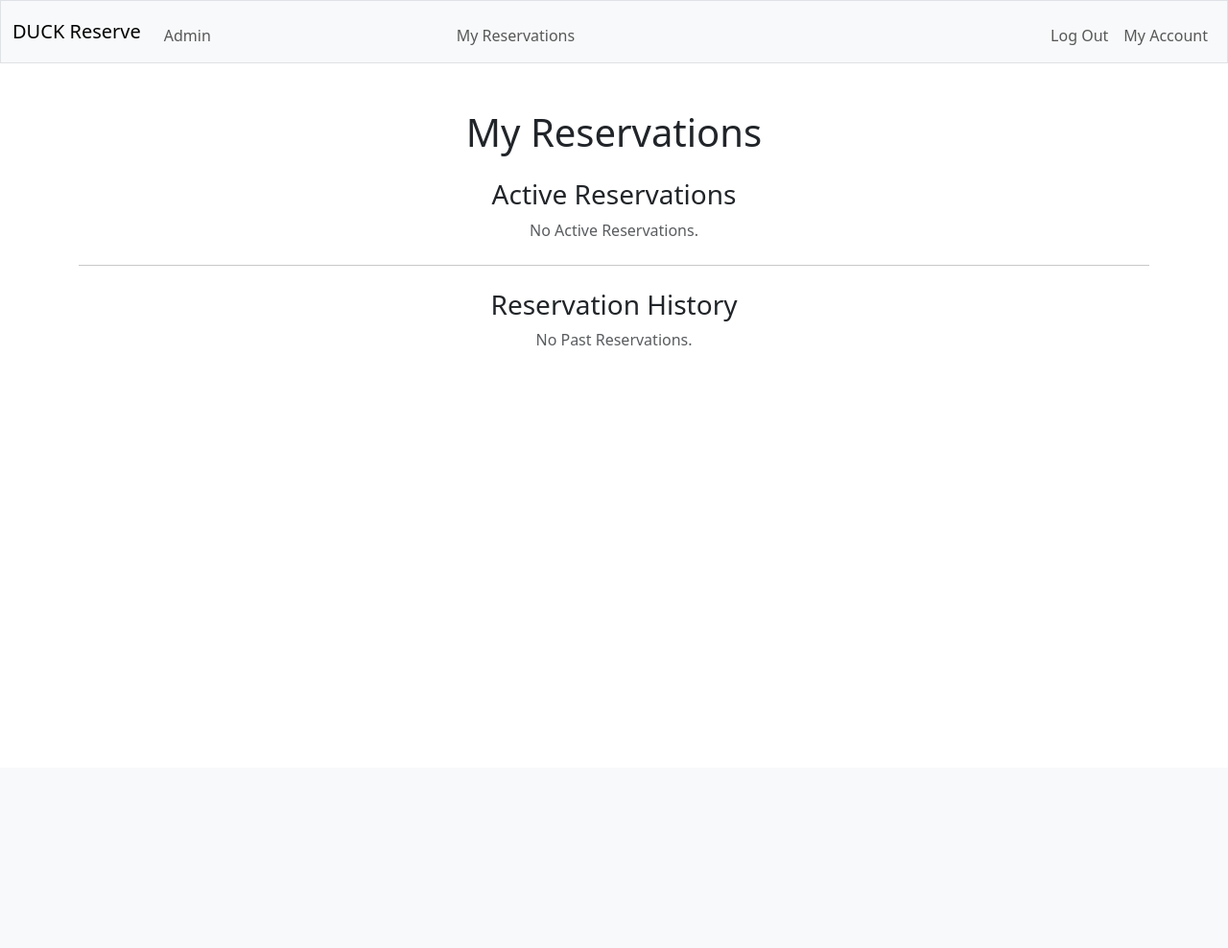
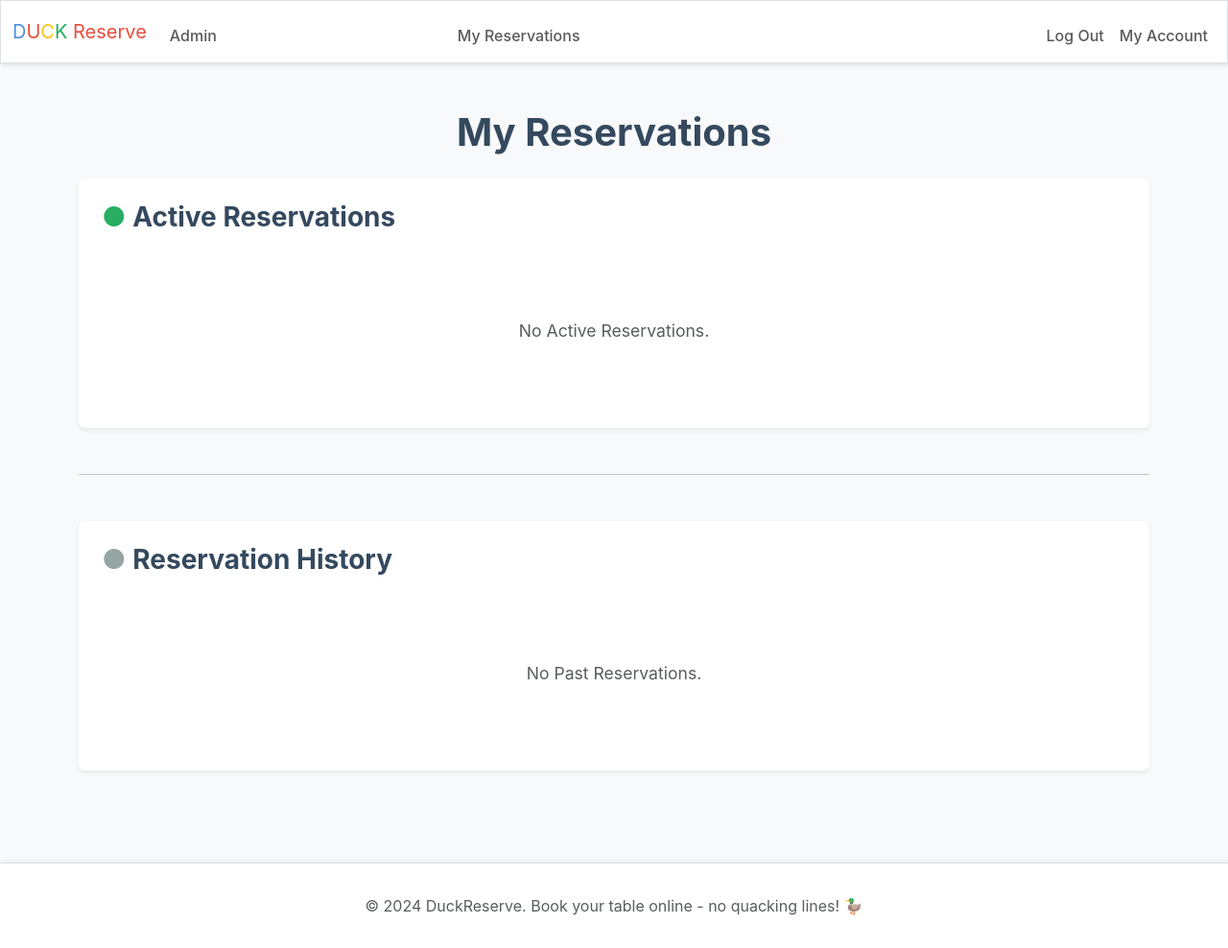
Before and after one commit to MrA228/duckreserve1, a Flask app: page /myreservations in a window 1280 px wide. Shown: the whole page at 96% size. Before the commit the page ends 360 px from the top, so only its background shows below. Run offline with Flask 3, Linux system fonts and the light colour scheme; the visitor is signed in with stand-in values (Sample User, id 1); some libraries are stand-ins or nearby versions.

Commit message:
Enhance UI and improve user experience across templates (test)
- Added Bootstrap Icons and custom styles to layout.
- Updated login and registration forms with improved accessibility and styling.
- Enhanced account management page with better layout and information display.
- Improved reservation and table detail pages with clearer visuals and user prompts.
- Refined index and admin dashboard for better navigation and usability.

```diff
--- /dev/null
+++ b/static/styles.css
@@ -0,0 +1,365 @@
+/* Custom Styles for DuckReserve */
+
+/* Color Scheme - Based on Duck Theme */
+:root {
+    --duck-blue: #4A90E2;
+    --duck-red: #E74C3C;
+    --duck-yellow: #F1C40F;
+    --duck-green: #27AE60;
+    --primary-color: var(--duck-blue);
+    --secondary-color: #34495E;
+    --success-color: var(--duck-green);
+    --danger-color: var(--duck-red);
+    --warning-color: var(--duck-yellow);
+    --light-bg: #F8F9FA;
+    --card-shadow: 0 2px 8px rgba(0, 0, 0, 0.1);
+    --card-shadow-hover: 0 4px 16px rgba(0, 0, 0, 0.15);
+    --transition: all 0.3s ease;
+}
+
+/* Typography */
+body {
+    font-family: -apple-system, BlinkMacSystemFont, 'Segoe UI', Roboto, 'Helvetica Neue', Arial, sans-serif;
+    background-color: var(--light-bg);
+    min-height: 100vh;
+    display: flex;
+    flex-direction: column;
+}
+
+/* Navbar Brand Colors */
+.navbar-brand .blue { color: var(--duck-blue); }
+.navbar-brand .red { color: var(--duck-red); }
+.navbar-brand .yellow { color: var(--duck-yellow); }
+.navbar-brand .green { color: var(--duck-green); }
+
+.navbar {
+    box-shadow: 0 2px 4px rgba(0, 0, 0, 0.1);
+    background-color: white !important;
+}
+
+.nav-link {
+    transition: var(--transition);
+    font-weight: 500;
+}
+
+.nav-link:hover {
+    color: var(--primary-color) !important;
+    transform: translateY(-1px);
+}
+
+/* Main Content */
+main {
+    flex: 1;
+}
+
+/* Cards */
+.card, .room-card, .table-card, .slot-card {
+    transition: var(--transition);
+    border: none;
+    box-shadow: var(--card-shadow);
+}
+
+.card:hover, .room-card:hover, .table-card:hover {
+    box-shadow: var(--card-shadow-hover);
+    transform: translateY(-2px);
+}
+
+/* Room Cards */
+.room-card {
+    min-width: 150px;
+    font-size: 1.2rem;
+    padding: 1.5rem;
+    margin: 0.5rem;
+    border-radius: 12px;
+    text-decoration: none;
+    display: inline-block;
+    background: linear-gradient(135deg, #667eea 0%, #764ba2 100%);
+    color: white;
+    font-weight: 600;
+}
+
+.room-card:hover {
+    color: white;
+    transform: translateY(-3px) scale(1.02);
+}
+
+/* Table Cards */
+.table-card {
+    min-height: 120px;
+    border-radius: 12px;
+    background: white;
+    cursor: pointer;
+    transition: var(--transition);
+}
+
+.table-card:hover {
+    background: linear-gradient(135deg, #f5f7fa 0%, #c3cfe2 100%);
+    border-color: var(--primary-color);
+}
+
+/* Time Slot Cards */
+.slot-card {
+    border-radius: 12px;
+    padding: 1.5rem;
+    transition: var(--transition);
+    min-height: 120px;
+    display: flex;
+    flex-direction: column;
+    justify-content: center;
+    align-items: center;
+}
+
+.slot-card.available {
+    background: linear-gradient(135deg, #84fab0 0%, #8fd3f4 100%);
+    color: #2c3e50;
+}
+
+.slot-card.taken {
+    background: linear-gradient(135deg, #fa709a 0%, #fee140 100%);
+    color: white;
+}
+
+.slot-card:hover {
+    transform: translateY(-3px) scale(1.05);
+}
+
+/* Forms */
+.form-container {
+    max-width: 400px;
+    margin: 0 auto;
+    background: white;
+    padding: 2rem;
+    border-radius: 16px;
+    box-shadow: var(--card-shadow);
+}
+
+.form-control {
+    border-radius: 8px;
+    border: 2px solid #e0e0e0;
+    padding: 0.75rem 1rem;
+    transition: var(--transition);
+}
+
+.form-control:focus {
+    border-color: var(--primary-color);
+    box-shadow: 0 0 0 0.2rem rgba(74, 144, 226, 0.25);
+}
+
+.form-label {
+    font-weight: 600;
+    color: var(--secondary-color);
+    margin-bottom: 0.5rem;
+}
+
+/* Buttons */
+.btn {
+    border-radius: 8px;
+    padding: 0.75rem 1.5rem;
+    font-weight: 600;
+    transition: var(--transition);
+    border: none;
+}
+
+.btn-primary {
+    background: linear-gradient(135deg, var(--duck-blue) 0%, #5BA3F5 100%);
+    box-shadow: 0 4px 6px rgba(74, 144, 226, 0.3);
+}
+
+.btn-primary:hover {
+    transform: translateY(-2px);
+    box-shadow: 0 6px 12px rgba(74, 144, 226, 0.4);
+}
+
+.btn-danger {
+    background: linear-gradient(135deg, var(--duck-red) 0%, #EC7063 100%);
+    box-shadow: 0 4px 6px rgba(231, 76, 60, 0.3);
+}
+
+.btn-danger:hover {
+    transform: translateY(-2px);
+    box-shadow: 0 6px 12px rgba(231, 76, 60, 0.4);
+}
+
+.btn-warning {
+    background: linear-gradient(135deg, var(--duck-yellow) 0%, #F7DC6F 100%);
+    box-shadow: 0 4px 6px rgba(241, 196, 15, 0.3);
+    color: #2c3e50;
+}
+
+.btn-warning:hover {
+    transform: translateY(-2px);
+    box-shadow: 0 6px 12px rgba(241, 196, 15, 0.4);
+    color: #2c3e50;
+}
+
+.btn-outline-primary {
+    border: 2px solid var(--primary-color);
+    color: var(--primary-color);
+}
+
+.btn-outline-primary:hover {
+    background: var(--primary-color);
+    color: white;
+    transform: translateY(-2px);
+}
+
+/* Alerts */
+.alert {
+    border-radius: 8px;
+    border: none;
+    box-shadow: var(--card-shadow);
+}
+
+/* List Groups */
+.list-group-item {
+    border-radius: 8px !important;
+    margin-bottom: 0.5rem;
+    border: none;
+    box-shadow: var(--card-shadow);
+    transition: var(--transition);
+}
+
+.list-group-item:hover {
+    box-shadow: var(--card-shadow-hover);
+    transform: translateX(5px);
+}
+
+/* Tables */
+.table {
+    background: white;
+    border-radius: 12px;
+    overflow: hidden;
+    box-shadow: var(--card-shadow);
+}
+
+.table thead {
+    background: linear-gradient(135deg, var(--primary-color) 0%, #5BA3F5 100%);
+    color: white;
+}
+
+.table tbody tr {
+    transition: var(--transition);
+}
+
+.table tbody tr:hover {
+    background-color: #f8f9fa;
+    transform: scale(1.01);
+}
+
+/* Headings */
+h1, h2, h3, h4, h5, h6 {
+    color: var(--secondary-color);
+    font-weight: 700;
+}
+
+/* Footer */
+footer {
+    background: white;
+    border-top: 1px solid #e0e0e0;
+    padding: 2rem 0;
+    margin-top: auto;
+    box-shadow: 0 -2px 4px rgba(0, 0, 0, 0.05);
+}
+
+/* QR Code */
+.qr-code-container {
+    text-align: center;
+    padding: 1rem;
+    background: white;
+    border-radius: 12px;
+    display: inline-block;
+    box-shadow: var(--card-shadow);
+}
+
+.qr-code-container img {
+    max-width: 200px;
+    height: auto;
+}
+
+/* Badges */
+.badge {
+    padding: 0.5rem 1rem;
+    border-radius: 20px;
+    font-weight: 600;
+}
+
+/* Responsive Design */
+@media (max-width: 768px) {
+    .room-card {
+        min-width: 100%;
+        margin: 0.5rem 0;
+    }
+
+    .table-card {
+        margin-bottom: 1rem;
+    }
+
+    .slot-card {
+        margin-bottom: 1rem;
+    }
+
+    .form-container {
+        margin: 0 1rem;
+    }
+}
+
+/* Empty States */
+.empty-state {
+    padding: 3rem;
+    text-align: center;
+    color: #95a5a6;
+}
+
+.empty-state p {
+    font-size: 1.1rem;
+    margin-top: 1rem;
+}
+
+/* Loading States */
+.btn:disabled {
+    opacity: 0.6;
+    cursor: not-allowed;
+}
+
+/* Focus States for Accessibility */
+*:focus {
+    outline: 2px solid var(--primary-color);
+    outline-offset: 2px;
+}
+
+.btn:focus {
+    outline: 2px solid var(--primary-color);
+    outline-offset: 2px;
+}
+
+/* Welcome Section */
+.welcome-section {
+    background: linear-gradient(135deg, #667eea 0%, #764ba2 100%);
+    color: white;
+    padding: 3rem;
+    border-radius: 16px;
+    margin-bottom: 2rem;
+    box-shadow: var(--card-shadow);
+}
+
+.welcome-section h1 {
+    color: white;
+    font-size: 2.5rem;
+    margin-bottom: 1rem;
+}
+
+.welcome-section p {
+    font-size: 1.2rem;
+    opacity: 0.95;
+}
+
+/* Reservation Status Indicators */
+.status-active {
+    color: var(--duck-green);
+    font-weight: 600;
+}
+
+.status-history {
+    color: #95a5a6;
+    font-weight: 500;
+}
--- a/templates/layout.html
+++ b/templates/layout.html
@@ -11,8 +11,14 @@
         <link href="https://cdn.jsdelivr.net/npm/bootstrap@5.3.3/dist/css/bootstrap.min.css" rel="stylesheet" integrity="sha384-QWTKZyjpPEjISv5WaRU9OFeRpok6YctnYmDr5pNlyT2bRjXh0JMhjY6hW+ALEwIH" crossorigin="anonymous">
         <script src="https://cdn.jsdelivr.net/npm/bootstrap@5.3.3/dist/js/bootstrap.bundle.min.js" integrity="sha384-YvpcrYf0tY3lHB60NNkmXc5s9fDVZLESaAA55NDzOxhy9GkcIdslK1eN7N6jIeHz" crossorigin="anonymous"></script>
 
+        <!-- Bootstrap Icons -->
+        <link href="https://cdn.jsdelivr.net/npm/bootstrap-icons@1.11.0/font/bootstrap-icons.css" rel="stylesheet">
+
         <!-- https://favicon.io/emoji-favicons/money-bag/ -->
         <link href="/static/favicon.ico" rel="icon">
+
+        <!-- Custom Styles -->
+        <link href="/static/styles.css" rel="stylesheet">
 
         <title>DuckReserve: {% block title %}{% endblock %}</title>
 
@@ -58,9 +64,17 @@
             </header>
         {% endif %}
 
-        <main class="container py-5 text-center">
+        <main class="container py-5">
             {% block main %}{% endblock %}
         </main>
+
+        <footer class="mt-5">
+            <div class="container text-center">
+                <p class="text-muted mb-0">
+                    &copy; 2024 DuckReserve. Book your table online - no quacking lines! 🦆
+                </p>
+            </div>
+        </footer>
 
     </body>
 
--- a/templates/myreservations.html
+++ b/templates/myreservations.html
@@ -5,23 +5,28 @@
 {% endblock %}
 
 {% block main %}
+    <div class="text-center mb-4">
+        <h1>My Reservations</h1>
+    </div>
 
-    <h1>My Reservations</h1>
-
-    <h3 class="mt-4">Active Reservations</h3>
+    <div class="card p-4 shadow-sm mb-4">
+        <h3 class="mb-4">
+            <span class="status-active">●</span> Active Reservations
+        </h3>
 
         {% if active %}
-        <ul class="list-group m-3">
+            <ul class="list-group">
                 {% for r in active %}
                     <li class="list-group-item d-flex justify-content-between align-items-center">
-                    <span>
-                        🟢 <strong>{{ r._table_obj.name }}</strong> in <strong>{{ r._table_obj.room.name }}</strong>
+                        <div>
+                            <strong>{{ r._table_obj.name }}</strong> in <strong>{{ r._table_obj.room.name }}</strong>
                             <br>
-                        <span style="font-size: 0.9rem; color: #555;">
-                            Reserved at: {{ r.timestamp }}
-                            Reserve time: {{ r.time_slot }}
+                            <span class="text-muted" style="font-size: 0.9rem;">
+                                <i class="bi bi-clock"></i> Reserved at: {{ r.timestamp }}
+                                <br>
+                                <i class="bi bi-calendar-event"></i> Reserve time: {{ r.time_slot }}
                             </span>
-                    </span>
+                        </div>
 
                         <a href="/cancel/{{ r.table_id }}?slot={{ r.time_slot }}" class="btn btn-warning btn-sm">
                             Cancel
@@ -30,29 +35,39 @@
                 {% endfor %}
             </ul>
         {% else %}
-        <P class="text-muted">No Active Reservations.</P>
+            <div class="empty-state">
+                <p class="text-muted">No Active Reservations.</p>
+            </div>
         {% endif %}
+    </div>
 
-    <hr class="my-4">
+    <hr class="my-5">
 
-    <h3>Reservation History</h3>
+    <div class="card p-4 shadow-sm">
+        <h3 class="mb-4">
+            <span class="status-history">●</span> Reservation History
+        </h3>
 
         {% if history %}
-        <ul class="list-group mt-3">
+            <ul class="list-group">
                 {% for r in history %}
-                <li class="list-group-item d-flex justify-content-between align-items-center">
-                    <span>
-                        ⚪ <strong>{{ r._table_obj.name }}</strong> in <strong>{{ r._table_obj.room.name }}</strong>
+                    <li class="list-group-item">
+                        <div>
+                            <strong>{{ r._table_obj.name }}</strong> in <strong>{{ r._table_obj.room.name }}</strong>
                             <br>
-                        <span style="font-size: 0.9rem; color: #555;">
-                            Reserved at: {{ r.timestamp }}
-                            Reserve time: {{ r.time_slot }}
+                            <span class="text-muted" style="font-size: 0.9rem;">
+                                <i class="bi bi-clock"></i> Reserved at: {{ r.timestamp }}
+                                <br>
+                                <i class="bi bi-calendar-event"></i> Reserve time: {{ r.time_slot }}
                             </span>
-                    </span>
+                        </div>
                     </li>
                 {% endfor %}
             </ul>
         {% else %}
+            <div class="empty-state">
                 <p class="text-muted">No Past Reservations.</p>
+            </div>
         {% endif %}
+    </div>
 {% endblock %}
```
Also changed, not shown: templates/admin.html (+25 -10 lines), templates/index.html (+17 -13 lines), templates/login.html (+15 -4 lines), templates/myaccount.html (+42 -20 lines), templates/register.html (+14 -6 lines), templates/room.html (+9 -18 lines), templates/table_details.html (+12 -14 lines). Lines whose indentation alone changed are shown as unchanged.
